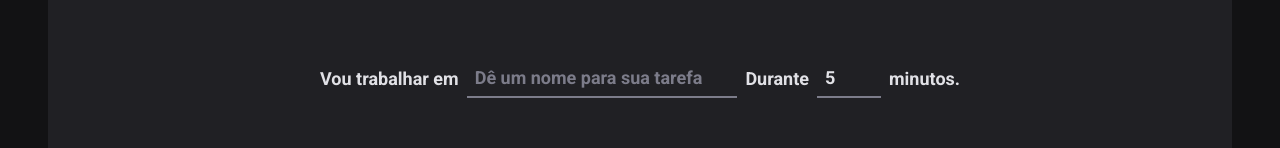
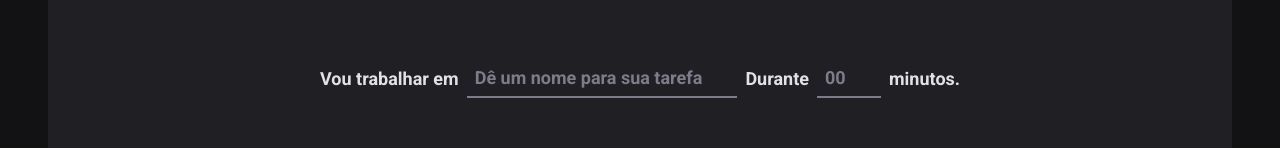
Before and after one commit to rramires/react_timer, a React (Vite) app: page / in a window 1280 px wide. Shown: the part 166-314 px from the top of the page. Built offline with nearby package versions, Linux system fonts and the light colour scheme.

Commit message:
Adding react hook form.

```diff
--- a/package.json
+++ b/package.json
@@ -15,6 +15,7 @@
     "phosphor-react": "^1.4.1",
     "react": "^19.1.0",
     "react-dom": "^19.1.0",
+    "react-hook-form": "^7.62.0",
     "react-router-dom": "^7.7.1",
     "styled-components": "^6.1.19"
   },
--- a/src/pages/Home.tsx
+++ b/src/pages/Home.tsx
@@ -1,4 +1,6 @@
 import { Play } from 'phosphor-react'
+import { useForm } from 'react-hook-form'
+
 import {
 	HomeContainer,
 	FormContainer,
@@ -7,15 +9,20 @@ import {
 	TaskInput,
 	TimeInput,
 } from './Home.style'
-import { useState } from 'react'
 
 export function Home() {
-	const [task, setTask] = useState('')
-	const [duration, setDuration] = useState(5)
+	const { register, handleSubmit, watch } = useForm()
+
+	const task = watch('task')
+	const isSubimitDisabled = !task
+
+	function handleSubmitForm(data: object) {
+		console.log('data->', data)
+	}
 
 	return (
 		<HomeContainer>
-			<form action=''>
+			<form onSubmit={handleSubmit(handleSubmitForm)} action=''>
 				<FormContainer>
 					<label htmlFor='task'>Vou trabalhar em</label>
 					<TaskInput
@@ -23,8 +30,7 @@ export function Home() {
 						type='text'
 						placeholder='Dê um nome para sua tarefa'
 						list='task-suggestions'
-						onChange={(event) => setTask(event.target.value)}
-						value={task}
+						{...register('task')}
 					/>
 					<datalist id='task-suggestions'>
 						<option value='Tarefa 1' />
@@ -34,14 +40,13 @@ export function Home() {
 					</datalist>
 					<label htmlFor='minutes'>Durante</label>
 					<TimeInput
-						id='minutes'
+						id='duration'
 						type='number'
 						step={5}
 						min={5}
 						max={60}
 						placeholder='00'
-						onChange={(event) => setDuration(Number(event.target.value))}
-						value={duration}
+						{...register('duration', { valueAsNumber: true })}
 					/>
 					<span>minutos.</span>
 				</FormContainer>
@@ -52,7 +57,7 @@ export function Home() {
 					<span>0</span>
 					<span>0</span>
 				</CountdownContainer>
-				<StartButton type='submit' disabled={task.length < 3}>
+				<StartButton type='submit' disabled={isSubimitDisabled}>
 					Começar
 					<Play size={24} />
 				</StartButton>
```
Also changed, not shown: 1 other file (tests, documents, lock files or other folders).
